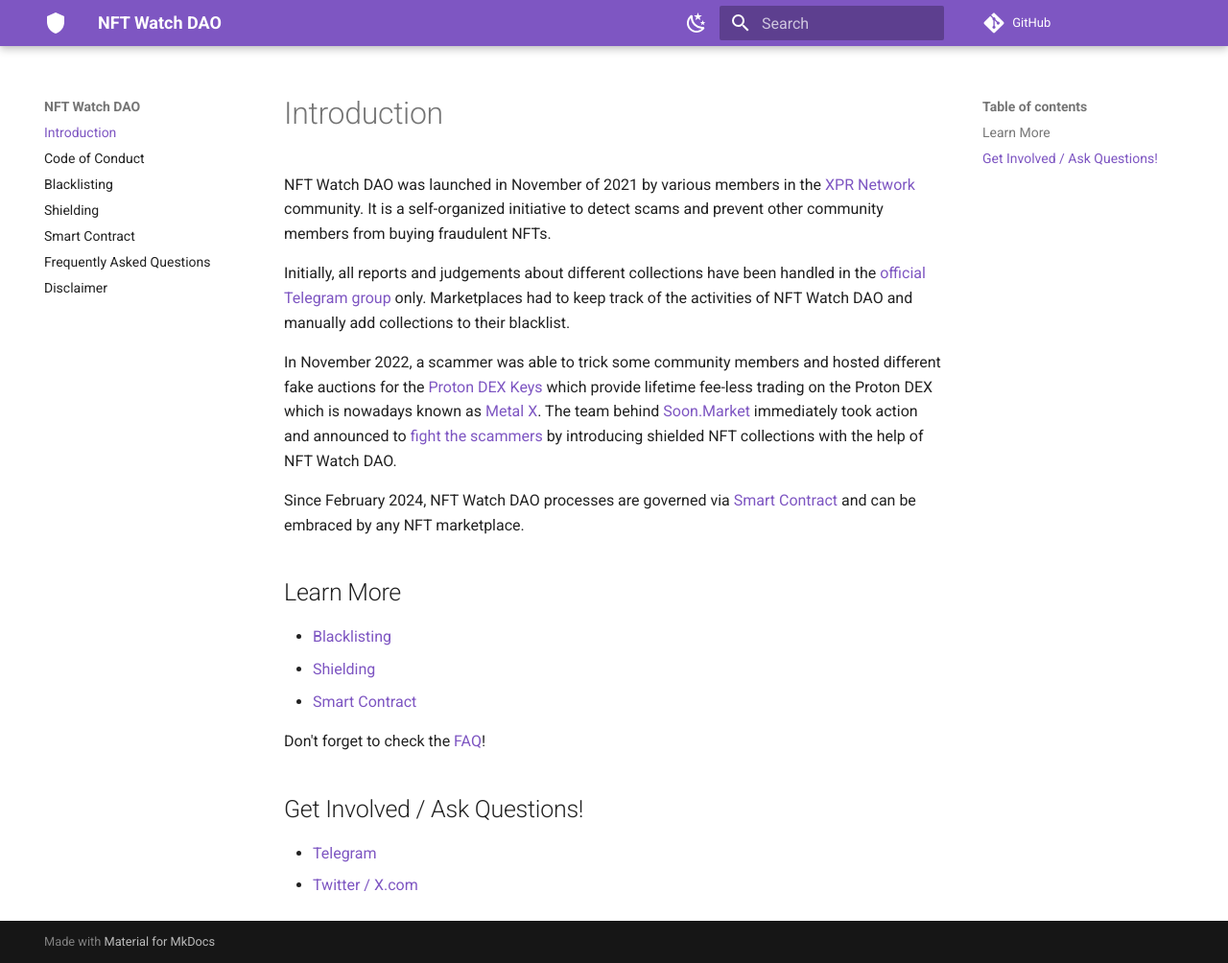
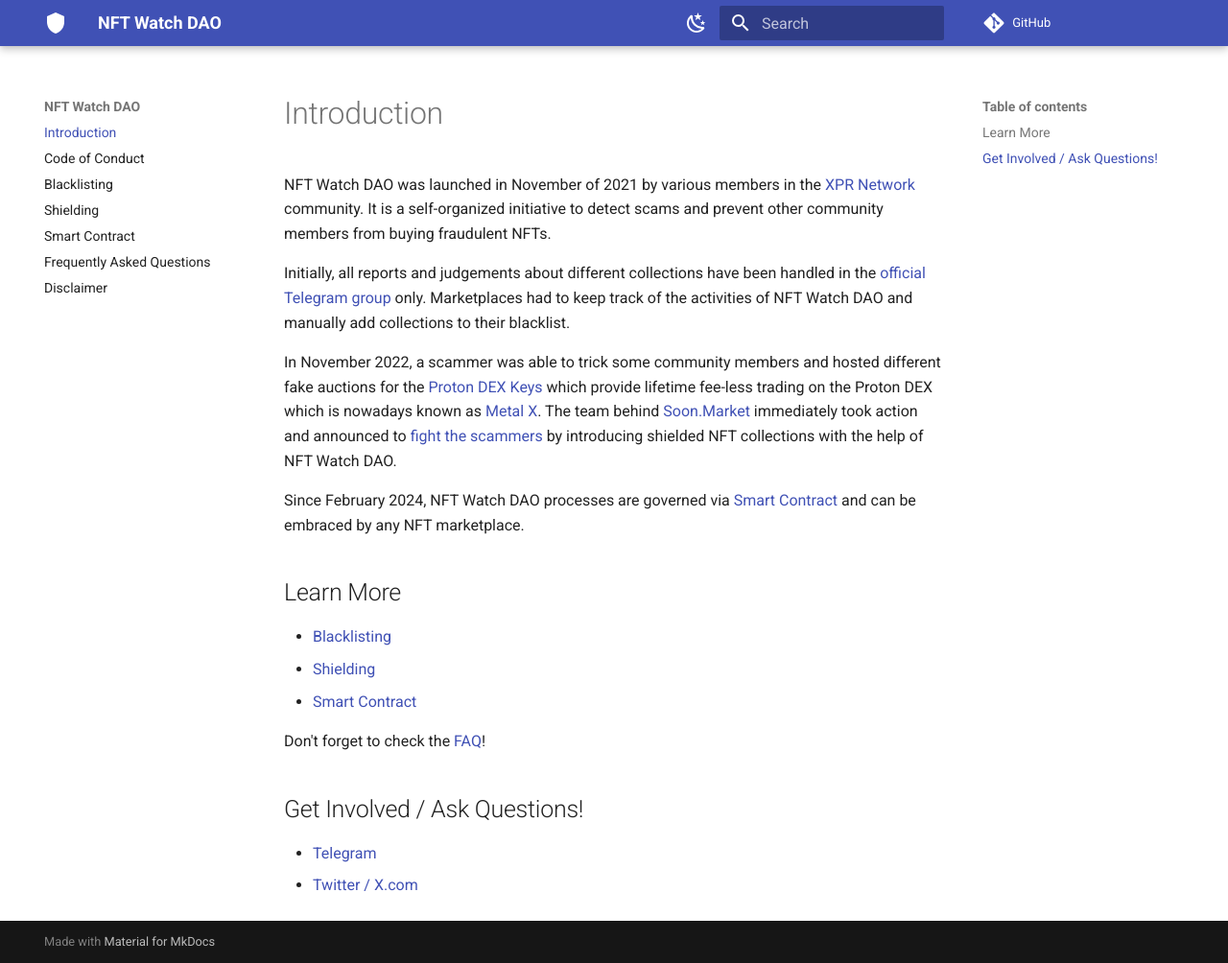
Before and after one commit to kryptokrauts/nft-watch-dao, an MkDocs documentation site: the page built from docs/index.md, in a window 1280 px wide and 1004 px high. Shown: the whole window at 96% size. Built offline with MkDocs 1.6.1 and Material for MkDocs 9.7.7, drawn with Linux system fonts in a browser that asks for light colours; comment, search, counter and statistics services are not loaded.

Commit message:
chore: update color in scheme

```diff
--- a/mkdocs.yml
+++ b/mkdocs.yml
@@ -11,15 +11,15 @@
   palette:
     - scheme: default
       media: "(prefers-color-scheme: light)"
-      primary: deep purple
-      accent: deep purple
+      primary: indigo
+      accent: indigo
       toggle:
         icon: material/weather-night
         name: Switch to dark mode
     - scheme: slate
       media: "(prefers-color-scheme: dark)"
-      primary: deep purple
-      accent: deep purple
+      primary: indigo
+      accent: indigo
       toggle:
         icon: material/weather-sunny
         name: Switch to light mode
```
